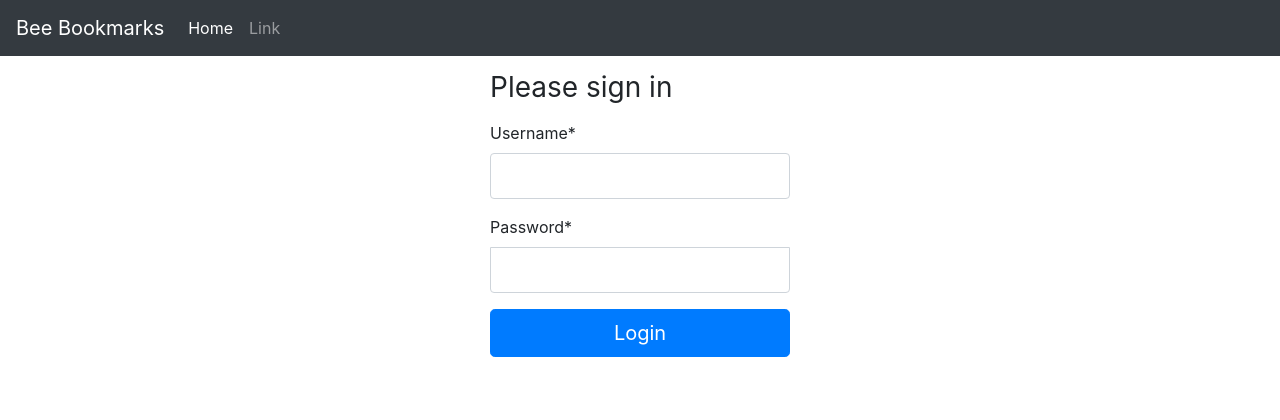
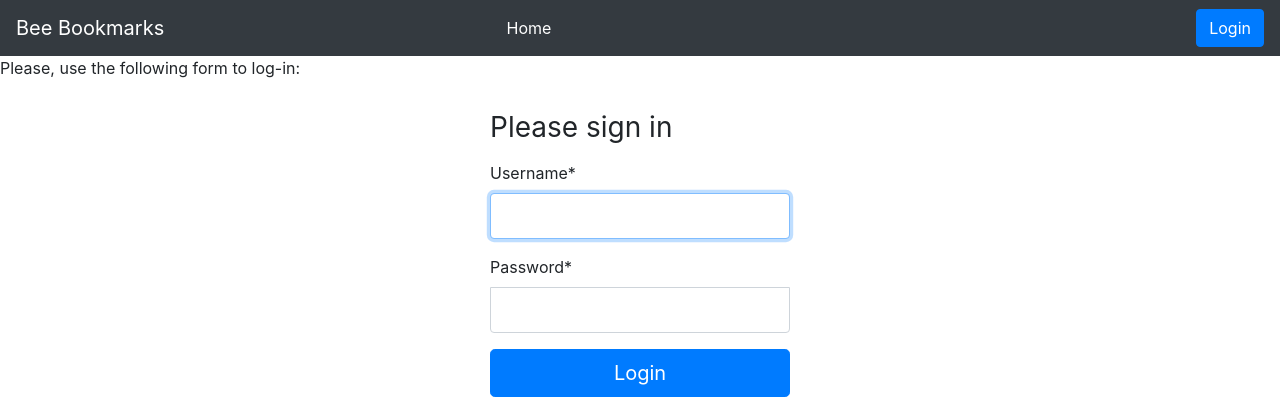
Before and after one commit to baljeetjangra/bee-social, a Django app: page /account/login/ in a window 1280 px wide. Shown: the top 420 px of the page. Run offline with Django 3.2, Linux system fonts and the light colour scheme; some libraries are stand-ins or nearby versions.

Commit message:
Class based Login & Logout view, Dashboard and frontend login, logout button created

```diff
--- /dev/null
+++ b/account/templates/registration/login.html
@@ -0,0 +1,60 @@
+{% extends 'base.html' %}
+
+{% block title %}Log-in{% endblock title %}
+
+{% block style %}
+
+
+
+  .form-signin {
+    width: 100%;
+    max-width: 330px;
+    padding: 15px;
+    margin: 0 auto;
+  }
+  .form-signin .checkbox {
+    font-weight: 400;
+  }
+  .form-signin .form-control {
+    position: relative;
+    box-sizing: border-box;
+    height: auto;
+    padding: 10px;
+    font-size: 16px;
+  }
+  .form-signin .form-control:focus {
+    z-index: 2;
+  }
+  .form-signin input[type="email"] {
+    margin-bottom: -1px;
+    border-bottom-right-radius: 0;
+    border-bottom-left-radius: 0;
+  }
+  .form-signin input[type="password"] {
+    margin-bottom: 10px;
+    border-top-left-radius: 0;
+    border-top-right-radius: 0;
+  }
+
+{% endblock style %}
+
+{% load crispy_forms_tags %}
+{% block content %}
+{% if form.errors %}
+<p>
+Your username and password didn't match.
+Please try again.
+</p>
+{% else %}
+<p>Please, use the following form to log-in:</p>
+{% endif %}
+<form class="form-signin" action="{% url 'login' %}" method="POST">
+
+    <h1 class="h3 mb-3 font-weight-normal">Please sign in</h1>
+    {{ form|crispy }}
+    {% csrf_token %}
+    <input type="hidden" name="next" value="{{ next }}" />
+    <button class="btn btn-lg btn-primary btn-block" type="submit">Login</button>
+  </form>
+
+{% endblock content %}
--- a/account/urls.py
+++ b/account/urls.py
@@ -1,6 +1,10 @@
 from django.urls import path
 from . import views
+from django.contrib.auth import views as auth_views
 urlpatterns = [
-    path('login/',views.user_login,name='login'),
 
+    #path('login/',views.user_login,name='login'),
+    path('login/',auth_views.LoginView.as_view(),name='login'),
+    path('logout/',auth_views.LogoutView.as_view(),name='logout'),
+    path('',views.dashboard,name='dashboard'),
 ]
--- a/account/views.py
+++ b/account/views.py
@@ -2,23 +2,28 @@ from django.shortcuts import render
 from django.http import HttpResponse
 from django.contrib.auth import authenticate, login
 from .forms import LoginForm
+from django.contrib.auth.decorators import login_required
 # Create your views here.
 
 
-def user_login(request):
-    if request.method == 'POST':
-        form = LoginForm(request.POST)
-        if form.is_valid():
-            cd = form.cleaned_data
-            user = authenticate(request, username = cd['username'],password = cd['password'])
-            if user is not None:
-                if user.is_active:
-                    login(request,user)
-                    return HttpResponse('Authenticate Successfully')
-                else:
-                    return HttpResponse('Disable Account')
-            else:
-                return HttpResponse('Invalid Login')
-    else:
-        form = LoginForm()
-    return render(request,'account/login.html',{'form':form})
+# def user_login(request):
+#     if request.method == 'POST':
+#         form = LoginForm(request.POST)
+#         if form.is_valid():
+#             cd = form.cleaned_data
+#             user = authenticate(request, username = cd['username'],password = cd['password'])
+#             if user is not None:
+#                 if user.is_active:
+#                     login(request,user)
+#                     return HttpResponse('Authenticate Successfully')
+#                 else:
+#                     return HttpResponse('Disable Account')
+#             else:
+#                 return HttpResponse('Invalid Login')
+#     else:
+#         form = LoginForm()
+#     return render(request,'account/login.html',{'form':form})
+
+@login_required
+def dashboard(request):
+    return render(request,'account/dashboard.html',{'section':'dashboard'})
--- a/bookmarks/settings.py
+++ b/bookmarks/settings.py
@@ -131,3 +131,7 @@ STATIC_URL = '/static/'
 #Configurations added here
 
 CRISPY_TEMPLATE_PACK = 'bootstrap4'
+
+LOGIN_REDIRECT_URL = 'dashboard'
+LOGIN_URL = 'login'
+LOGOUT_URL = 'logout'
--- a/templates/base.html
+++ b/templates/base.html
@@ -24,15 +24,32 @@
           <span class="navbar-toggler-icon"></span>
         </button>
 
-        <div class="collapse navbar-collapse" id="navbarSupportedContent">
-          <ul class="navbar-nav mr-auto">
+        <div class="collapse navbar-collapse " id="navbarSupportedContent">
+          <ul class="navbar-nav ml-auto mr-auto">
             <li class="nav-item active">
               <a class="nav-link" href="#">Home <span class="sr-only">(current)</span></a>
             </li>
+            {% if request.user.is_authenticated %}
+            <li class="nav-item {% if section == 'dashboard' %}selected{% endif %}">
+              <a class="nav-link" href="{% url 'dashboard' %}">My Dashboard</a>
+            </li>
+            <li class="nav-item {% if section == 'images' %}selected{% endif %}">
+              <a class="nav-link" href="#">Images</a>
+            </li>
+            <li class="nav-item {% if section == 'people' %}selected{% endif %}">
+              <a class="nav-link" href="#">People</a>
+            </li>
+            {% endif %}
+          </ul>
+          <ul class="navbar-nav ml-auto">
+            {% if request.user.is_authenticated %}
             <li class="nav-item">
-              <a class="nav-link" href="#">Link</a>
+              <p class="text-white">Hello {{ request.user.first_name }},  <a class="btn btn-primary" href="{% url 'logout' %}">Logout</a>
+              {% else %}
+              <a class="btn btn-primary" href="{% url 'login' %}">Login</a></p>
             </li>
-          </ul>
+            {% endif %}
+            </ul>
         </div>
       </nav>
 
```
Also changed, not shown: account/templates/account/dashboard.html (added, +12 -0 lines), account/templates/registration/logged_out.html (added, +13 -0 lines), db.sqlite3.
